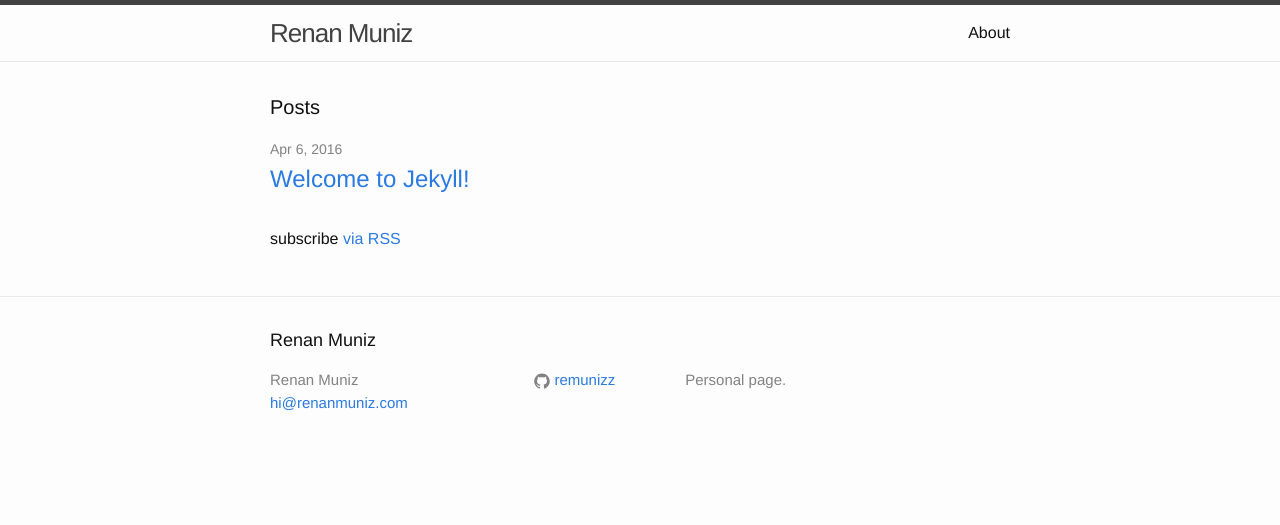
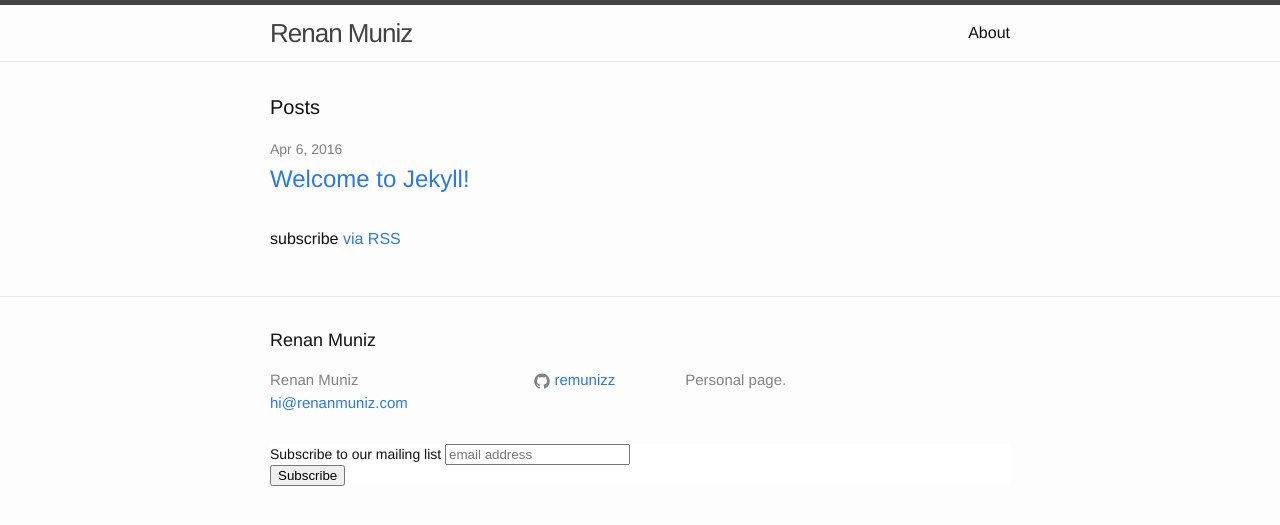
Before and after one commit to remunizz/remunizz.github.io, a Jekyll site: the page built from index.html, in a window 1280 px wide. Shown: the top 525 px of the page. Built offline with Jekyll 4.4.1, drawn with Linux system fonts in a browser that asks for light colours; comment, search, counter and statistics services are not loaded.

Commit message:
add mailChimp

```diff
--- a/_includes/footer.html
+++ b/_includes/footer.html
@@ -33,6 +33,44 @@
             </div>
         </div>
 
+
+        <div class="mail-chimp-container">
+            <!-- Begin MailChimp Signup Form -->
+            <link href="//cdn-images.mailchimp.com/embedcode/horizontal-slim-10_7.css" rel="stylesheet"
+                  type="text/css">
+            <style type="text/css">
+                #mc_embed_signup {
+                    background: #fff;
+                    clear: left;
+                    font: 14px Helvetica, Arial, sans-serif;
+                    width: 100%;
+                }
+
+                /* Add your own MailChimp form style overrides in your site stylesheet or in this style block.
+                       We recommend moving this block and the preceding CSS link to the HEAD of your HTML file. */
+            </style>
+            <div id="mc_embed_signup">
+                <form action="//renanmuniz.us13.list-manage.com/subscribe/post?u=0409d6f8e9b0a611e0c4370ff&amp;id=09a212a829"
+                      method="post" id="mc-embedded-subscribe-form" name="mc-embedded-subscribe-form"
+                      class="validate" target="_blank" novalidate>
+                    <div id="mc_embed_signup_scroll">
+                        <label for="mce-EMAIL">Subscribe to our mailing list</label>
+                        <input type="email" value="" name="EMAIL" class="email" id="mce-EMAIL"
+                               placeholder="email address" required>
+                        <!-- real people should not fill this in and expect good things - do not remove this or risk form bot signups-->
+                        <div style="position: absolute; left: -5000px;" aria-hidden="true"><input type="text"
+                                                                                                  name="b_0409d6f8e9b0a611e0c4370ff_09a212a829"
+                                                                                                  tabindex="-1"
+                                                                                                  value=""></div>
+                        <div class="clear"><input type="submit" value="Subscribe" name="subscribe"
+                                                  id="mc-embedded-subscribe" class="button"></div>
+                    </div>
+                </form>
+            </div>
+
+            <!--End mc_embed_signup-->
+        </div>
+
     </div>
 
 </footer>
```
Lines whose indentation alone changed are shown as unchanged.
